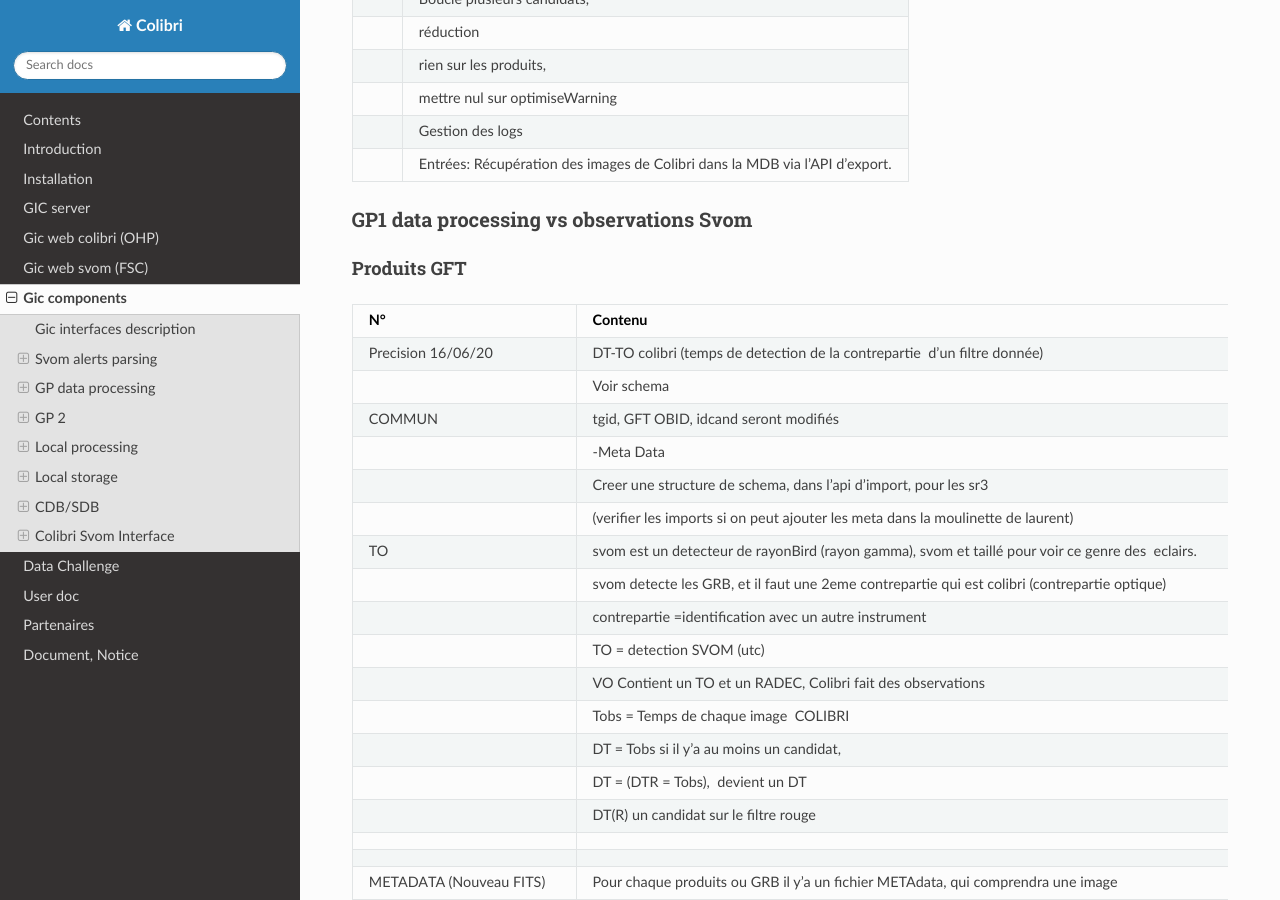
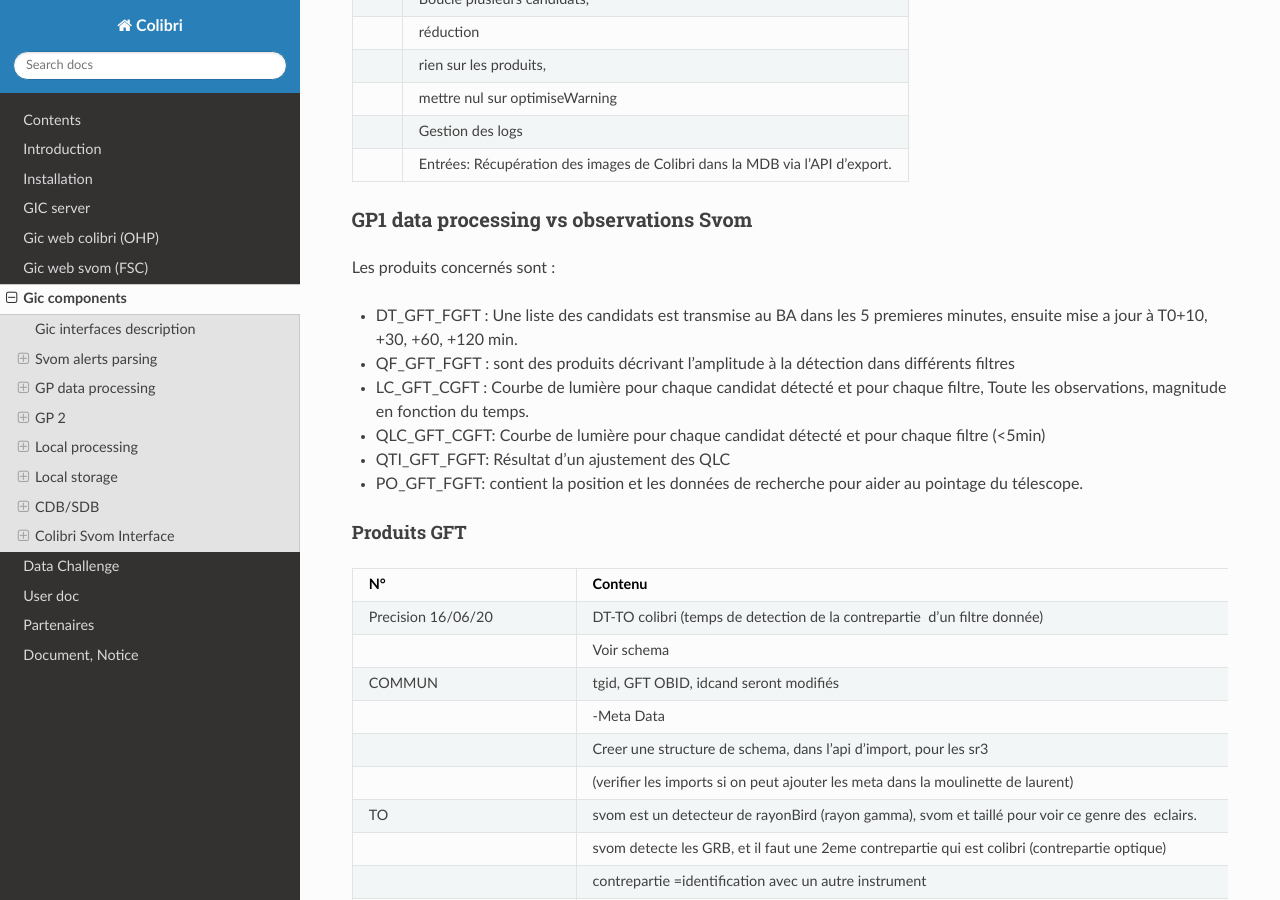
Before and after one commit to cyberhafid/documentsvom, a Sphinx documentation site: the page built from source/giccomponent.md, in a window 1280 px wide and 900 px high, scrolled down 17379 px. Built offline with Sphinx 7.4.7 and the Read the Docs theme 2.0.0, drawn with Linux system fonts in a browser that asks for light colours; pages that are not in the unit, such as notebooks, are missing from menus; some of the changed text lies outside the part shown.

Commit message:
update bueau

```diff
--- a/source/giccomponent.md
+++ b/source/giccomponent.md
@@ -664,6 +664,16 @@ Objectifs Adaptations des Produits pour la Scientifique Data-base
 
 ### GP1 data processing  vs observations  Svom
 
+Les produits concernés sont :
+
+- DT_GFT_FGFT : Une liste des candidats est transmise au BA dans les 5 premieres minutes,  ensuite mise a jour à T0+10, +30, +60, +120 min.
+- QF_GFT_FGFT : sont des produits décrivant l'amplitude à la détection dans différents filtres
+- LC_GFT_CGFT : Courbe de lumière pour chaque candidat détecté et pour chaque filtre, Toute les observations, magnitude en fonction du temps.
+- QLC_GFT_CGFT: Courbe de lumière pour chaque candidat détecté et pour chaque filtre (<5min)
+- QTI_GFT_FGFT: Résultat d'un ajustement des QLC
+- PO_GFT_FGFT: contient la position et les données de recherche pour aider au pointage du télescope.
+
+
 ####	Produits GFT
 
 
@@ -973,3 +983,12 @@ EN DÉTAILS :
 - Critére de demarrage/scan = abonnement a nats(si y'a un burst id)
 - il faut aussi les fichiers de calibration des l0->l1 soient disponible
 - espace de stockage pour le fichier de calibration
+
+Les produits concernés sont :
+
+DT_GFT_FGFT : Une liste des candidats est transmise au BA dans les 5 premieres minutes,  ensuite mise a jour à T0+10, +30, +60, +120 min.
+QF_GFT_FGFT : sont des produits décrivant l'amplitude à la détection dans différents filtres
+LC_GFT_CGFT : Courbe de lumière pour chaque candidat détecté et pour chaque filtre, Toute les observations, magnitude en fonction du temps.
+QLC_GFT_CGFT: Courbe de lumière pour chaque candidat détecté et pour chaque filtre (<5min)
+QTI_GFT_FGFT: Résultat d'un ajustement des QLC
+PO_GFT_FGFT: contient la position et les données de recherche pour aider au pointage du télescope.
```
Also changed, not shown: source/intro.md (+7 -16 lines), source/notice.md (+3 -2 lines).
